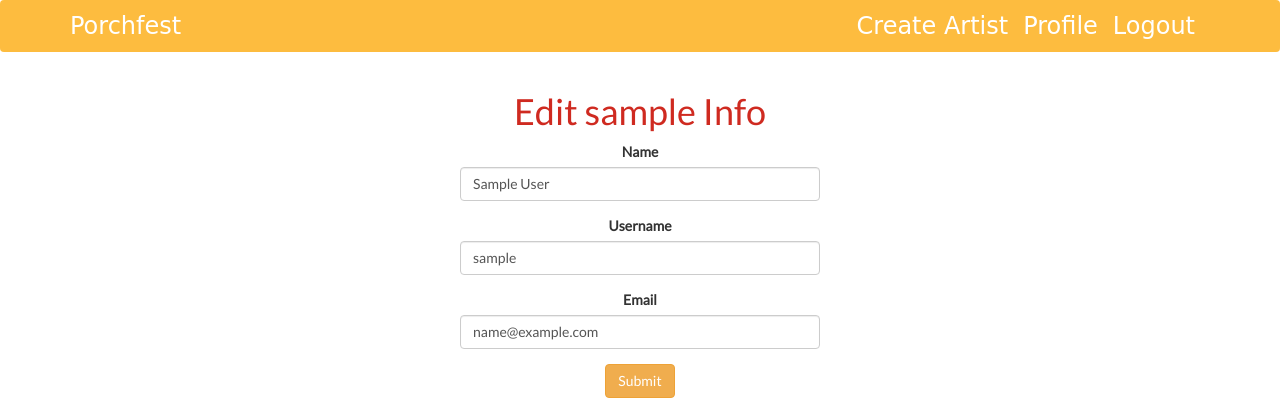
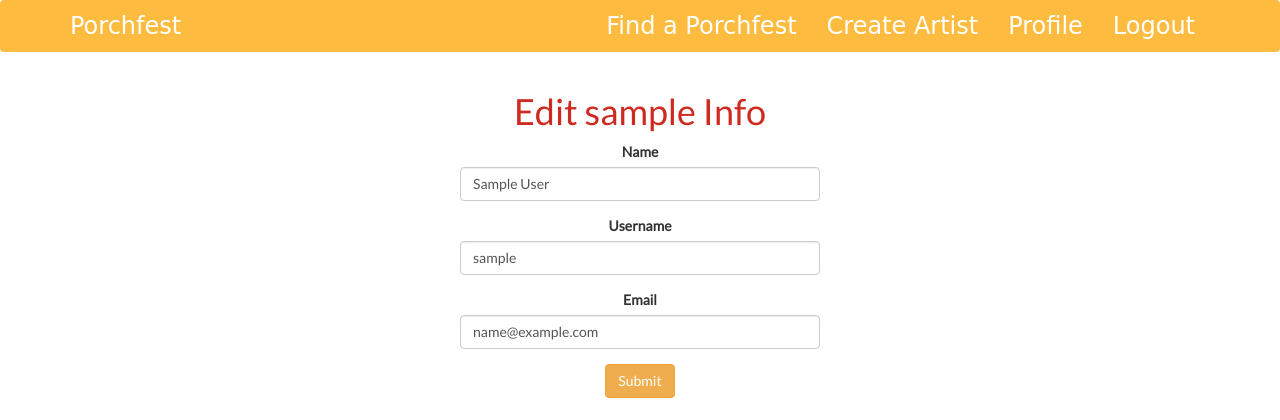
Before and after one commit to apython1998/porchfest_radio, a Flask app: page /edit_profile in a window 1280 px wide. Shown: the top 420 px of the page. Run offline with Flask 2, Linux system fonts and the light colour scheme; the visitor is signed in with stand-in values (Sample User, id 1); some libraries are stand-ins or nearby versions; some web fonts are replaced.

Commit message:
Find a porchfest page now has a link to the radio page, must generate the radio page

```diff
--- a/app/main/forms.py
+++ b/app/main/forms.py
@@ -96,3 +96,7 @@ class AddArtistMemberForm(FlaskForm):
             raise ValidationError('User with that username doesn\'t exist!')
         if user.username == cur_user.username:
             raise ValidationError('You cannot add yourself to your band!')
+
+
+class FindAPorchfestForm(FlaskForm):
+    porchfest = SelectField('Choose a Porchfest', validators=[DataRequired()], id='select_porchfest')
--- a/app/main/routes.py
+++ b/app/main/routes.py
@@ -4,7 +4,8 @@ from flask import render_template, url_for, redirect, flash, request, jsonify, c
 from flask_login import current_user, login_required
 from app.main import bp
 from app.models import User, Location, Artist, Show, Porch, Porchfest, Genre, Track
-from app.main.forms import EditProfileForm, CreateArtistForm, EditArtistForm, UploadTrackForm, AddArtistMemberForm
+from app.main.forms import EditProfileForm, CreateArtistForm, EditArtistForm, UploadTrackForm, AddArtistMemberForm,\
+    FindAPorchfestForm
 from werkzeug.utils import secure_filename
 from selenium import webdriver
 import boto3
@@ -61,6 +62,7 @@ def add_objects():
         User(username='ithaca1', email='ithaca1@email.com', name='Ithaca One', member_of=[], follows=[]),
         User(username='ithaca2', email='ithaca2@email.com', name='Ithaca Two', member_of=[], follows=[]),
         User(username='ithaca3', email='ithaca3@email.com', name='Ithaca Three', member_of=[], follows=[]),
+        User(username='albany1', email='albany1@email.com', name='Albany One', member_of=[], follows=[])
     ]
     for user in default_users:
         user.set_password('default')
@@ -75,7 +77,9 @@ def add_objects():
         Porch(name='Ithaca Porch 1', email='ithacaPorch1@email.com', address='953 Danby Rd',
               location=Location.objects(city='Ithaca', state='NY').first(), time_slots=[times[2], times[3]]),
         Porch(name='Ithaca Porch 2', email='ithacaPorch2@email.com', address='123 Ithaca Rd',
-              location=Location.objects(city='Ithaca', state='NY').first(), time_slots=[times[0], times[1], times[3]])
+              location=Location.objects(city='Ithaca', state='NY').first(), time_slots=[times[0], times[1], times[3]]),
+        Porch(name='Albany Porch 1', email='albanyPorch1@email.com', address='1200 Western Ave',
+              location=Location.objects(city='Albany', state='NY').first(), time_slots=[times[0], times[1], times[2], times[3]])
     ]
     for porch in default_porches:
         porch.save(cascade=True)
@@ -83,7 +87,9 @@ def add_objects():
         Artist(name='Artist 1', description='artist 1 desc',
                location=Location.objects(city='Ithaca', state='NY').first()),
         Artist(name='Artist 2', description='artist 2 desc',
-               location=Location.objects(city='Ithaca', state='NY').first())
+               location=Location.objects(city='Ithaca', state='NY').first()),
+        Artist(name='Artist 3', description='artist 3 desc',
+               location=Location.objects(city='Albany', state='NY').first())
     ]
     for artist in default_artists:
         artist.save(cascade=True)
@@ -91,7 +97,9 @@ def add_objects():
         Show(artist=Artist.objects(name='Artist 1').first(), porch=Porch.objects(name='Ithaca Porch 1').first(),
              start_time=times[0], end_time=times[2]),
         Show(artist=Artist.objects(name='Artist 2').first(), porch=Porch.objects(name='Ithaca Porch 2').first(),
-             start_time=times[2], end_time=times[3])
+             start_time=times[2], end_time=times[3]),
+        Show(artist=Artist.objects(name='Artist 3').first(), porch=Porch.objects(name='Albany Porch 1').first(),
+             start_time=times[0], end_time=times[2])
     ]
     for show in default_shows:
         show.save(cascade=True)
@@ -99,7 +107,10 @@ def add_objects():
         Porchfest(location=Location.objects(city='Ithaca', state='NY').first(), start_time=times[0], end_time=times[1],
                   porches=[Porch.objects(name='Ithaca Porch 1').first(), Porch.objects(name='Ithaca Porch 2').first()],
                   shows=[Show.objects(artist=Artist.objects(name='Artist 1').first()).first(),
-                         Show.objects(porch=Porch.objects(name='Ithaca Porch 2').first()).first()])
+                         Show.objects(porch=Porch.objects(name='Ithaca Porch 2').first()).first()]),
+        Porchfest(location=Location.objects(city='Albany', state='NY').first(), start_time=times[0], end_time=times[1],
+                  porches=[Porch.objects(name='Albany Porch 1').first()],
+                  shows=[Show.objects(artist=Artist.objects(name='Artist 3').first()).first()])
     ]
     for porchfest in default_porchfests:
         porchfest.save(cascade=True)
@@ -108,8 +119,11 @@ def add_objects():
 def make_default_user_connections():  # Used in reset_db() MUST CALL ADD_OBJECTS FIRST!!!
     user1 = User.objects(username='ithaca1').first()
     user2 = User.objects(username='ithaca2').first()
+    user3 = User.objects(username='albany1').first()
+    albany_artist = Artist.objects(name='Artist 3').first()
     artist1 = Artist.objects(name='Artist 1').first()
     add_member(user1, artist1)
+    add_member(user3, albany_artist)
     follow_band(user2, artist1)
 
 
@@ -361,3 +375,45 @@ def unfollow_artist(artist_name):
         unfollow_band(user, artist)
         flash('Successfully unfollowed {}'.format(artist.name))
     return redirect(url_for('main.artist', artist_name=artist.name))
+
+
+@bp.route('/find_a_porchfest')
+def find_a_porchfest():
+    default = Porchfest.objects(location=Location.objects(zip_code='14850').first()).first()
+    form = FindAPorchfestForm(porchfest=default.id)
+    form.porchfest.choices = [("", "---")] + [(p.id,
+                                           p.location.city + ", " + p.location.state + " " + p.start_time.strftime(
+                                               "%m-%d-%Y %H:%M") + " to " + p.end_time.strftime("%m-%d-%Y %H:%M")) for p
+                                          in Porchfest.objects()]
+    return render_template('find_a_porchfest.html', form=form)
+
+
+# Porchfest Page Stuff
+@bp.route('/_artists_for_porchfest')  # restful lookup for findaporchfest page
+def artists_for_porchfest():
+    porchfest_id = request.args.get('porchfestID', '')
+    porchfest = Porchfest.objects.get(id=porchfest_id)
+    porchfest_artists = []
+    for show in porchfest.shows:
+        artist_name = show.artist.name
+        if artist_name not in porchfest_artists:
+            porchfest_artists.append(artist_name)
+    return jsonify(porchfest_artists)
+
+
+@bp.route('/porchfest_playlist/<porchfest_id>')
+def porchfest_playlist(porchfest_id):                    # Get tracks for every artist performing at specified Porchfest
+    porchfest = Porchfest.objects.get(id=porchfest_id)
+    porchfest_tracks = []
+    porchfest_artist_names = []
+    for show in porchfest.shows:
+        artist_name = show.artist.name
+        if artist_name not in porchfest_artist_names:
+            porchfest_artist_names.append(artist_name)
+    porchfest_artists = []
+    for porchfest_artist_name in porchfest_artist_names:
+        porchfest_artists.append(Artist.objects(name=porchfest_artist_name).first())
+    for artist in porchfest_artists:
+        for track in artist.tracks:
+            if track not in porchfest_tracks:
+                porchfest_tracks.append(track)
--- a/app/templates/base.html
+++ b/app/templates/base.html
@@ -28,12 +28,13 @@
             </div>
             <div class="collapse navbar-collapse">
                 <ul class="nav navbar-nav navbar-right">
+                    <li><a href="{{ url_for('main.find_a_porchfest') }}">Find a Porchfest</a></li>
                     {% if current_user.is_anonymous %}
-                        <a class="navbar-brand navbar-default" href="{{ url_for('auth.login') }}">Login</a>
+                        <li><a href="{{ url_for('auth.login') }}">Login</a></li>
                     {% else %}
-                        <a class="navbar-brand navbar-default" href="{{ url_for('main.create_artist') }}">Create Artist</a>
-                        <a class="navbar-brand navbar-default" href="{{ url_for('main.profile', username=current_user.username) }}">Profile</a>
-                        <a class="navbar-brand navbar-default" href="{{ url_for('auth.logout') }}">Logout</a>
+                        <li><a href="{{ url_for('main.create_artist') }}">Create Artist</a></li>
+                        <li><a href="{{ url_for('main.profile', username=current_user.username) }}">Profile</a></li>
+                        <li><a href="{{ url_for('auth.logout') }}">Logout</a></li>
                     {% endif %}
                 </ul>
             </div>
```
Also changed, not shown: app/templates/find_a_porchfest.html (added, +83 -0 lines).
